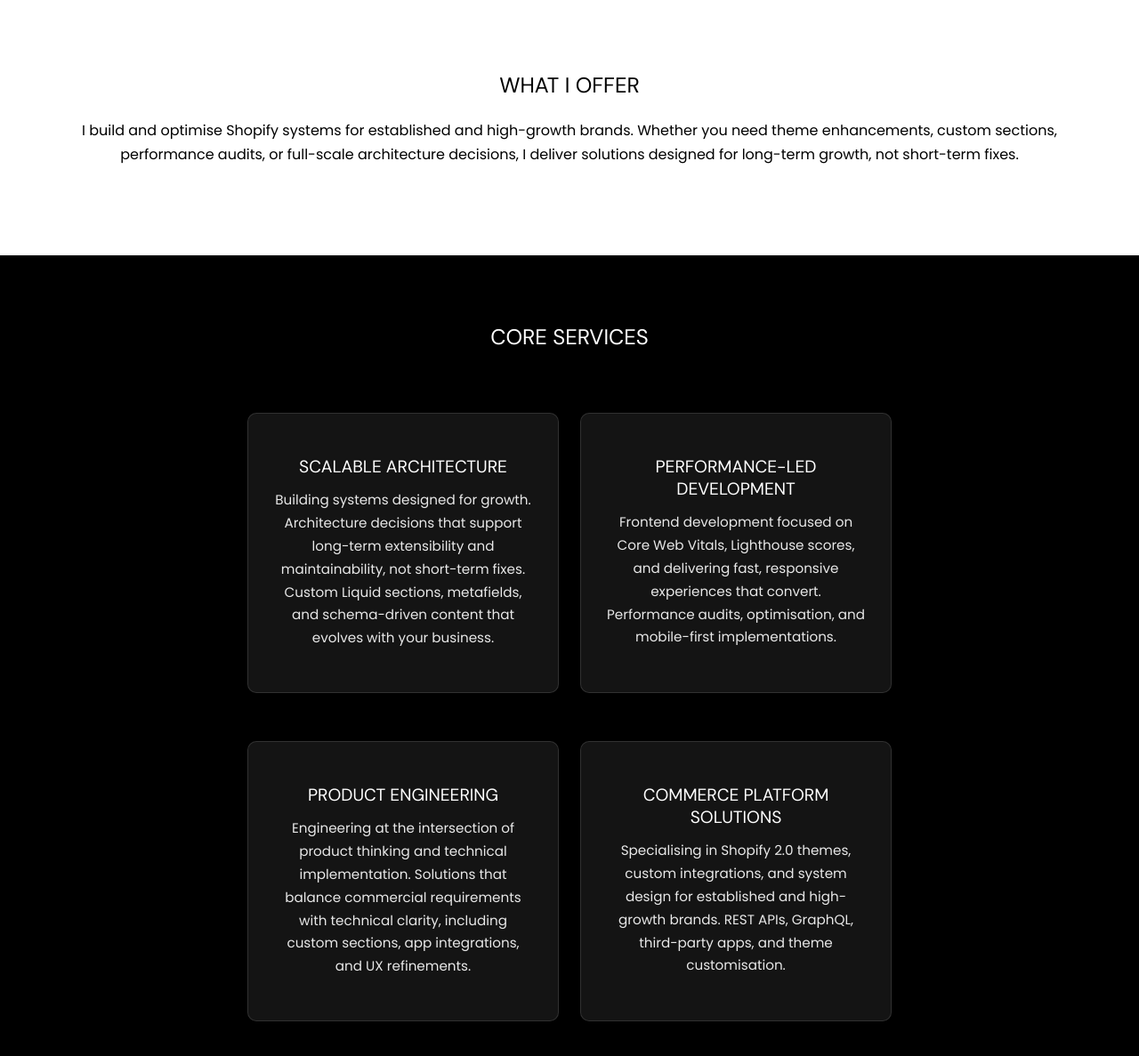
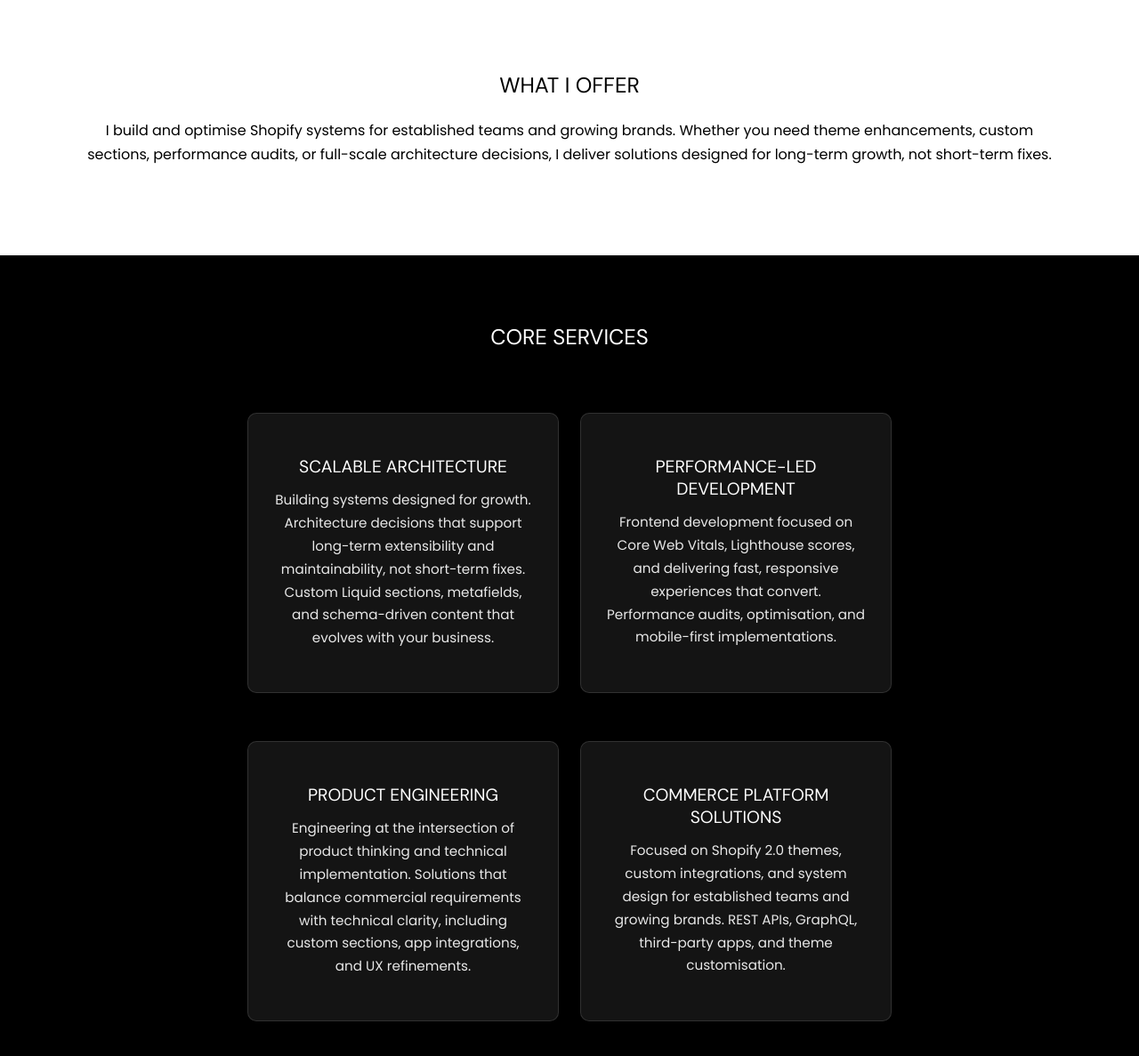
Before and after one commit to DanielleChantee/daniellechantee.github.io, a Jekyll site: the page built from services.html, in a window 1280 px wide and 1400 px high, scrolled down 349 px, cut to the strip 125-1312 px from the top of the window. Shown: the whole strip at 89% size. Built offline with Jekyll 4.4.1, drawn with Linux system fonts in a browser that asks for light colours; some of the changed text lies outside the part shown.

Commit message:
Update services.html

```diff
--- a/services.html
+++ b/services.html
@@ -1,7 +1,7 @@
 ---
 layout: default
 title: Services | Shopify Development, Product Engineering & Scalable Systems
-description: Expert Shopify development services including custom theme development, performance optimisation, and scalable commerce solutions for established and high-growth brands.
+description: Shopify development services focused on performance, maintainability, and scale for established teams and growing brands.
 permalink: /services.html
 image: /images/profile-picture.jpeg
 type: website
@@ -20,7 +20,7 @@
   <div class="content">
     <h2>What I Offer</h2>
     <p>
-      I build and optimise Shopify systems for established and high-growth brands.
+      I build and optimise Shopify systems for established teams and growing brands.
       Whether you need theme enhancements, custom sections, performance audits, or
       full-scale architecture decisions, I deliver solutions designed for long-term
       growth, not short-term fixes.
@@ -62,8 +62,8 @@
     <div class="service-item">
       <h3 class="service-heading">Commerce Platform Solutions</h3>
       <p class="service-paragraph">
-        Specialising in Shopify 2.0 themes, custom integrations, and system design
-        for established and high-growth brands. REST APIs, GraphQL, third-party
+        Focused on Shopify 2.0 themes, custom integrations, and system design
+        for established teams and growing brands. REST APIs, GraphQL, third-party
         apps, and theme customisation.
       </p>
     </div>
@@ -98,8 +98,8 @@
 <!-- CTA -->
 <div class="about content-section cta-section">
   <div class="content">
-    <h2>Ready to build?</h2>
-    <p>Available for contract and consultancy work with product teams, agencies, and growth-stage brands.</p>
+    <h2>Ready to discuss a potential engagement?</h2>
+    <p>Available for selective contract work with product teams and agencies.</p>
     <div class="button-row">
       <a href="{{ '/contact.html' | relative_url }}" class="btn btn-primary glow-black">Get in touch</a>
       <a href="{{ '/working-with-me.html' | relative_url }}" class="btn btn-secondary glow-black">Working With Me</a>
```
